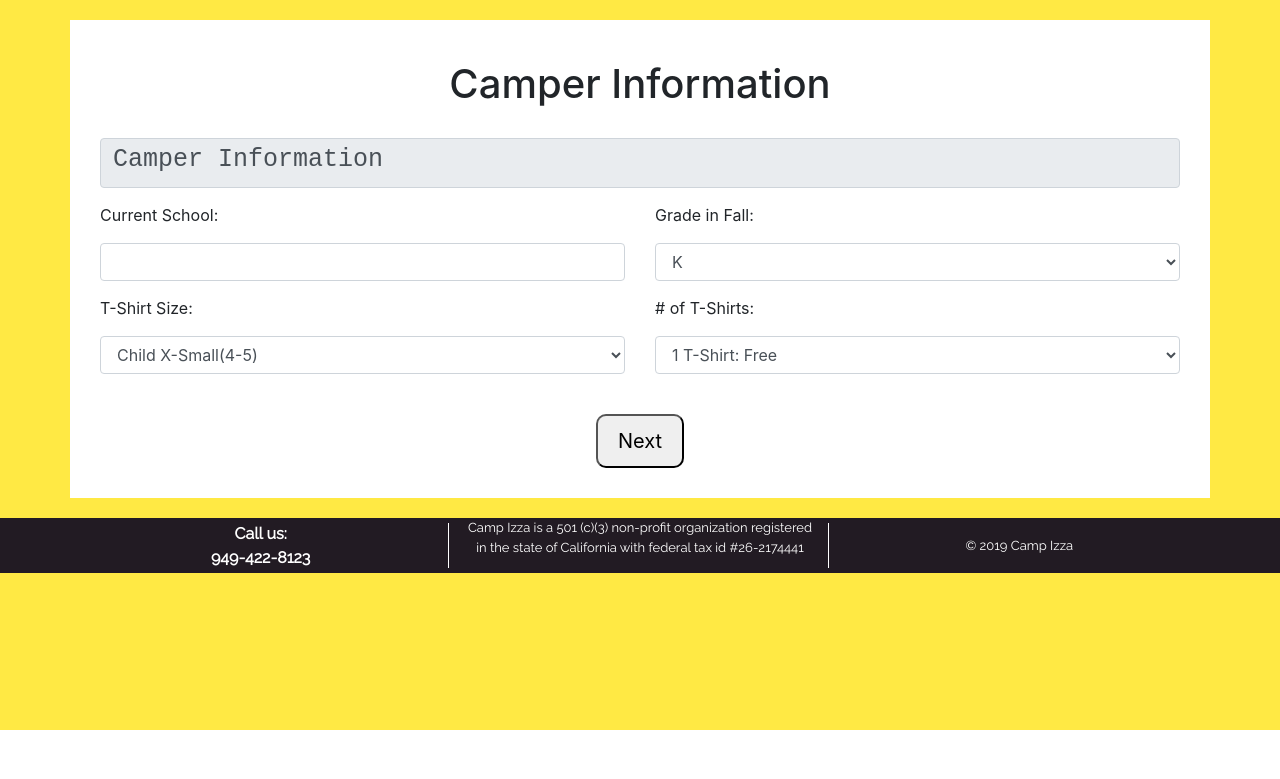
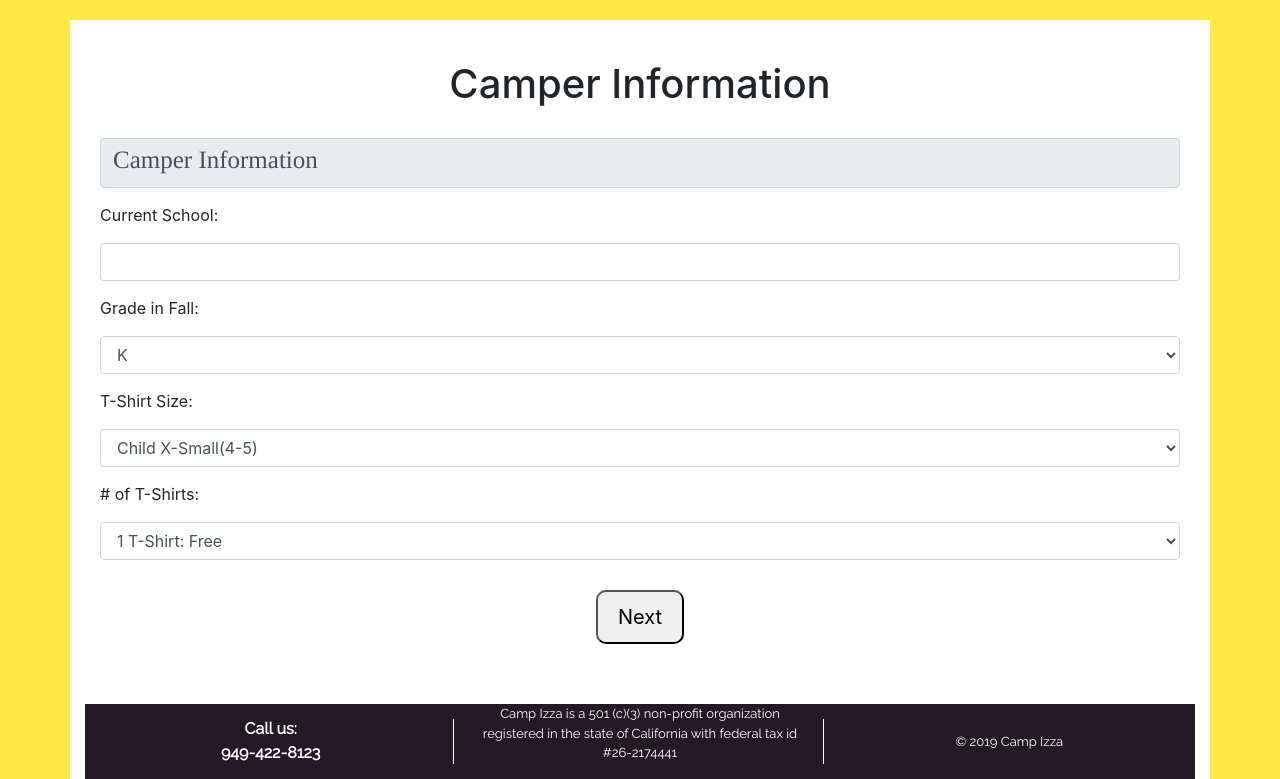
Before and after one commit to jayfafafa/campizza, a PHP site: page /childinformation.php?childid=1 in a window 1280 px wide. Shown: the part 70-849 px from the top of the page. Before the commit the page ends 800 px from the top, so only its background shows below. Run offline with PHP 8.4, Linux system fonts and the light colour scheme; the visitor is signed in with stand-in values (Sample User, id 1); a stand-in replaces the project's code that opens the database connection; some libraries are stand-ins or nearby versions; some web fonts are replaced.

Commit message:
Update childinformation.php

```diff
--- a/php/childinformation.php
+++ b/php/childinformation.php
@@ -121,7 +121,7 @@ unset($conn);
   		<!--Camper Information-->
   		<div class="row margin-data">
   			<div class="col">
-	  				<span class="input-group-text"><p style = "font-family:courier new; font-size:25px;padding-top: 10px;">Camper Information</p></span>
+	  				<span class="input-group-text"><p style = "font-family:times; font-size:25px;padding-top: 10px;">Camper Information</p></span>
 	  		</div>
 	  	</div>
   		<!--Camper School-->
@@ -130,14 +130,19 @@ unset($conn);
 	  		<div class="col">
 	  			<p>Current School:</p>
 	  		</div>
+		</div>
+		<div class="row no-task-padding">
+	  		<div class="col">
+				<input name="school" type="text" times-label="CCI" class="form-control" required>
+			</div>
+		</div>
+
+		<div class="row initial-task-padding">
 	  		<div class="col">
 	  			<p>Grade in Fall:</p>
 	  		</div>
 		</div>
 		<div class="row no-task-padding">
-	  		<div class="col">
-				<input name="school" type="text" times-label="CCI" class="form-control" required>
-			</div>
 			<div class="col">
 				<select name="grade" class="form-control form-control-md" required>
 					  <option>K</option>
@@ -155,12 +160,9 @@ unset($conn);
 
   		<!--Camper T-Shirt Size-->
   		<!--Camper T-Shirt Number-->
-  		  		<div class="row initial-task-padding">
+  		<div class="row initial-task-padding">
 	  		<div class="col">
 	  			<p>T-Shirt Size:</p>
-	  		</div>
-	  		<div class="col">
-	  			<p># of T-Shirts:</p>
 	  		</div>
 		</div>
 		<div class="row no-task-padding">
@@ -173,17 +175,24 @@ unset($conn);
 					  <option value="xl">Child X-Large(11-12)</option>
 				</select>
 			</div>
+		</div>
+
+		<div class="row initial-task-padding">
+	  		<div class="col">
+	  			<p># of T-Shirts:</p>
+	  		</div>
+		</div>
+		<div class="row no-task-padding">
 			<div class="col">
 				<select name="numshirts" class="form-control form-control-md" required>
 					  <option value=1>1 T-Shirt: Free</option>
-					  <option value=2>2 T-Shirts: $10</option>
-					  <option value=3>3 T-Shirts: $20</option>
-					  <option value=4>4 T-Shirts: $30</option>
-					  <option value=5>5 T-Shirts: $40</option>
+					  <option value=2>2 T-Shirts: $15</option>
+					  <option value=3>3 T-Shirts: $30</option>
+					  <option value=4>4 T-Shirts: $45</option>
+					  <option value=5>5 T-Shirts: $60</option>
 				</select>
 			</div>
 		</div>
-	</div>
 
 	<div class="row margin-data" style = "padding-bottom: 30px;" align="center">
 		<div class="col">
```
